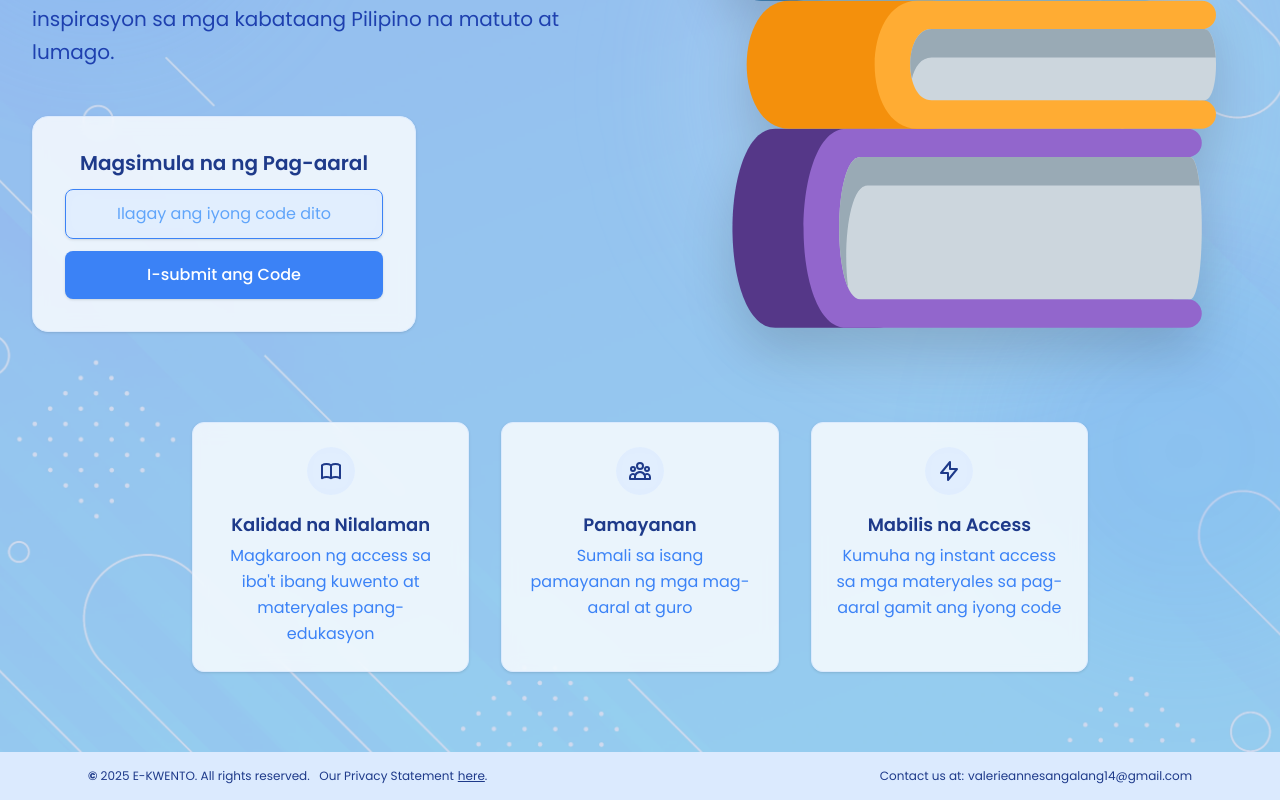
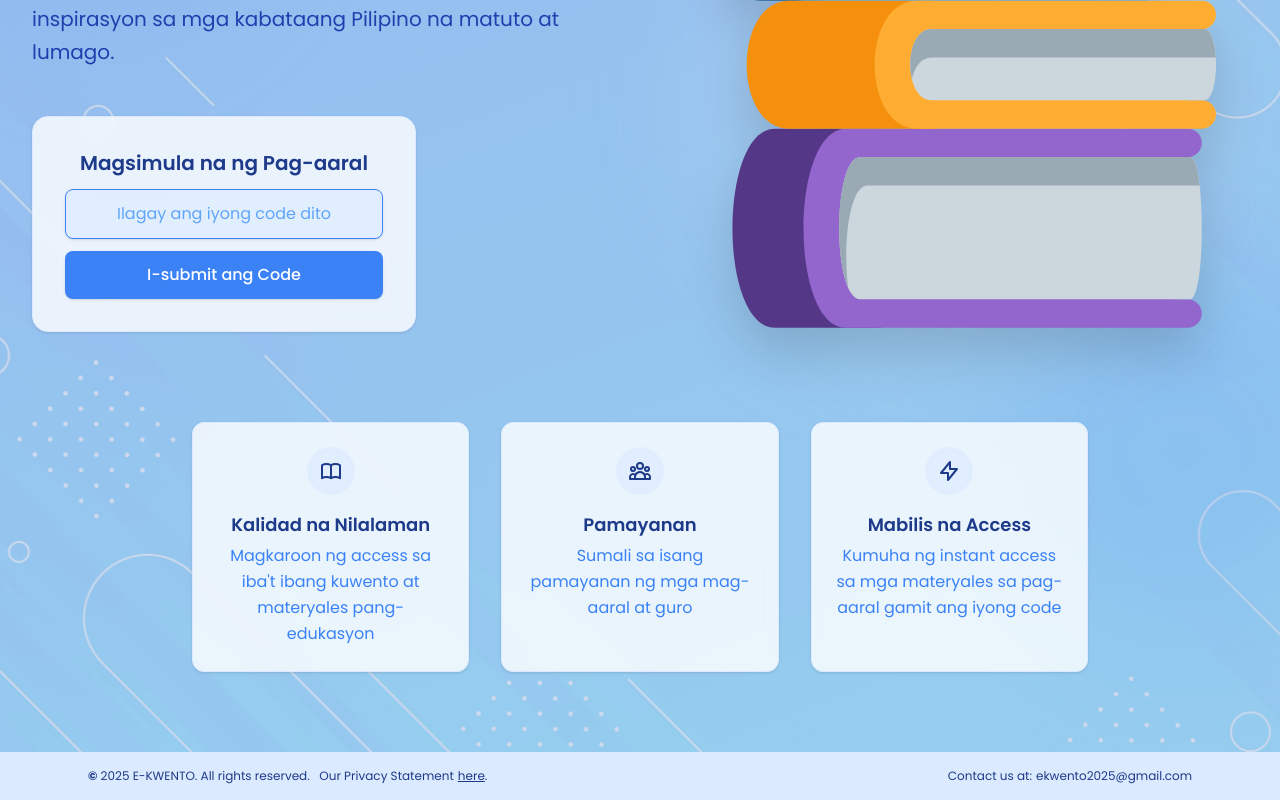
Before and after one commit to dnsxmrs/mb-v1, a Next.js app: page / in a window 1280 px wide. Shown: the part 323-1123 px from the top of the page. Built offline with nearby package versions, Linux system fonts and the light colour scheme; no server answers; what @clerk/backend would draw is missing.

Commit message:
fix: modified contact email from draft to preferred email

```diff
--- a/src/components/GuestFooter.tsx
+++ b/src/components/GuestFooter.tsx
@@ -16,10 +16,10 @@ export default function GuestFooter() {
                 <div className="text-xs xs:text-sm text-center sm:text-right order-1 sm:order-2 mb-2 sm:mb-0">
                     Contact us at:
                     <a
-                        href="mailto:valerieannesangalang14@gmail.com"
+                        href="mailto:ekwento2025@gmail.com"
                         className="ml-1 hover:text-[#60A5FA] transition-colors duration-200 break-all xs:break-normal"
                     >
-                        valerieannesangalang14@gmail.com
+                        ekwento2025@gmail.com
                     </a>
                 </div>
             </div>
```
